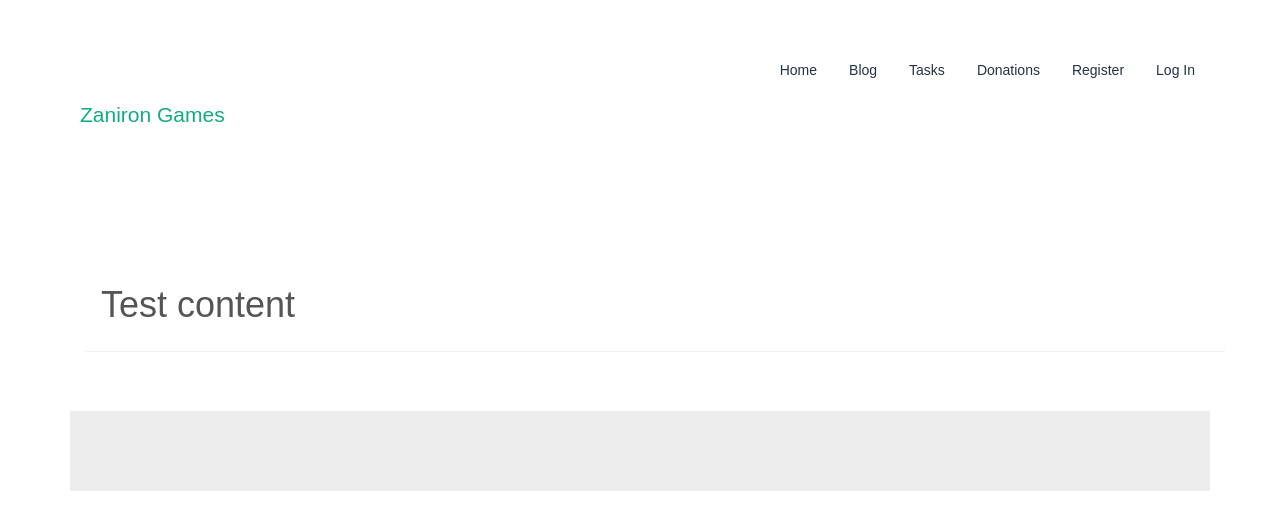
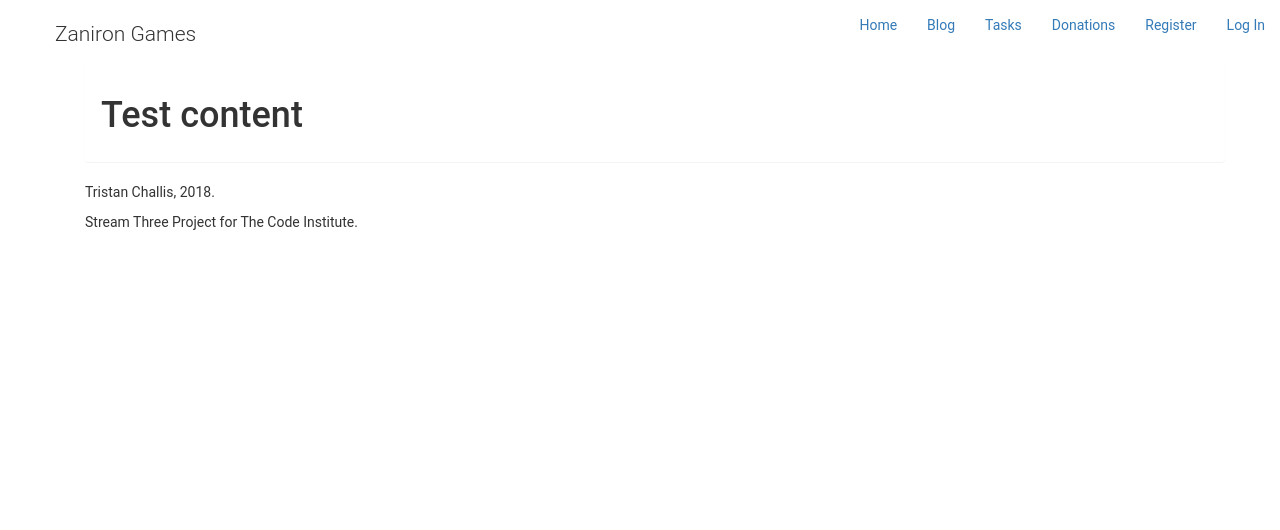
Before and after one commit to Code-Institute-Submissions/StreamThreeGameDev, a Django app: page / in a window 1280 px wide. Shown: the top 530 px of the page. Run offline with Django 3.2, Linux system fonts and the light colour scheme; parts of the project's set-up code (start-up, migrations or seed data) failed here and were passed over; some libraries are stand-ins or nearby versions.

Commit message:
main functionality implemented

```diff
--- a/StreamThreeGameDevSite/urls.py
+++ b/StreamThreeGameDevSite/urls.py
@@ -25,10 +25,11 @@ from products import views as product_views
 
 urlpatterns = [
     url(r'^admin/', admin.site.urls),
-    url(r'^$', views.get_index, name='index.html'),
+    url(r'^$', views.get_index, name='index'),
     url(r'', include('blog.urls')),
     url(r'^media/(?P<path>.*)$', serve, {'document_root': MEDIA_ROOT}),
     url(r'', include('accounts.urls')),
+    url(r'', include('tasks.urls')),
 
     # payment urls
     url(r'^hardtoguessurl/', include(donation_urls)),
--- /dev/null
+++ b/static/css/base.css
@@ -0,0 +1,13 @@
+/*Main Styles*/
+body {
+    font-family: "Roboto", "Lucida Grande", Verdana, Arial, sans-serif;
+}
+
+#page-container {
+    padding-top: 60px;
+}
+
+
+/*Navigation*/
+/*Footer*/
+/*Screen Size*/
--- a/static/css/blog.css
+++ /dev/null
@@ -1,112 +0,0 @@
-.navbar-form input, .form-inline input {
-    width: auto;
-}
-
-body {
-    font-family: Arial;
-    padding-top: 50px;
-}
-
-footer {
-    margin-top: 40px;
-    padding-top: 40px;
-    padding-bottom: 40px;
-    background-color: #ededed;
-}
-
-h1, h1 a {
-    color: #555555;
-    text-decoration: none;
-}
-
-#masthead {
-    padding-left: 10px;
-    min-height: 199px;
-}
-
-#masthead h1 {
-    font-size: 55px;
-    line-height: 1;
-    margin-top: 50px;
-}
-
-#masthead .well {
-    margin-top: 31px;
-    min-height: 127px;
-}
-
-.navbar.affix {
-    position: fixed;
-    top: 0;
-    width: 100%;
-}
-
-#logo {
-    color: #12AB82;
-}
-
-.story-img {
-    margin-top: 25%;
-    display: block;
-}
-
-a, a:hover {
-    color: #223344;
-    text-decoration: none;
-}
-
-.icon-bar {
-    background-color: #ffffff;
-}
-
-.dropdown-menu {
-    min-width: 250px;
-}
-
-.panel {
-    border-color: transparent;
-    border-radius: 0;
-}
-
-.thumbnail {
-    margin-bottom: 8px;
-}
-
-.img-container {
-    overflow: hidden;
-    height: 170px;
-}
-
-.img-container img {
-    min-width: 280px;
-    min-height: 180px;
-    max-width: 380px;
-    max-height: 280px;
-}
-
-.txt-container {
-    overflow: hidden;
-    height: 100px;
-}
-
-.panel .lead {
-    overflow: hidden;
-    height: 90px;
-}
-
-.label-float {
-    margin: 0 auto;
-    position: absolute;
-    top: 0;
-    z-index: 1;
-    width: 100%;
-    opacity: .9;
-    padding: 6px;
-    color: #fff;
-}
-
-@media screen and (min-width: 768px) {
-    #masthead h1 {
-        font-size: 80px;
-    }
-}
--- /dev/null
+++ b/tasks/urls.py
@@ -0,0 +1,8 @@
+from django.conf.urls import url
+import views
+
+urlpatterns = [
+    url(r'^tasks/', views.task_list, name='task_list'),
+    url(r'^new_task/', views.new_task, name='new_task'),
+    url(r'^(?P<id>\d+)/edit_task$', views.edit_task, name='edit_task'),
+]
--- a/templates/base.html
+++ b/templates/base.html
@@ -3,17 +3,27 @@
 <html lang="en">
 <head>
     <meta charset="UTF-8">
+    <meta name="viewport" content="width=device-width initial-scale=1">
     <title>Zaniron Games</title>
-    <link rel="stylesheet" href="https://cdnjs.cloudflare.com/ajax/libs/bootswatch/3.3.6/cerulean/bootstrap.min.css">
-    <link rel="stylesheet" href="{% static "css/blog.css" %}">
+    <link rel="stylesheet" href="https://maxcdn.bootstrapcdn.com/bootstrap/3.3.7/css/bootstrap.min.css">
+    <link rel="stylesheet" href="{% static "css/base.css" %}">
+    <link rel="stylesheet" href="{% static "css/tasks.css" %}">
 </head>
 <body>
-    <div class="container">
-        <div id="masthead">
-            <ul class="nav nav-pills pull-right">
+    <div class="container" id="page-container">
+        <nav class="navbar navbar-fixed-top">
+            <div class="navbar-header">
+                <button type="button" class="navbar-toggle collapsed" data-toggle="collapse" data-target=".navbar-collapse">
+                    <span class="sr-only">Toggle Navigation</span>
+                    <span class="icon-bar"></span>
+                    <span class="icon-bar"></span>
+                    <span class="icon-bar"></span>
+                </button>
+            </div>
+            <ul class="nav navbar-nav pull-right collapse navbar-collapse">
                 <li><a href="/">Home</a></li>
                 <li><a href="{% url 'post_list' %}">Blog</a></li>
-                <li><a href="#">Tasks</a></li>
+                <li><a href="{% url 'task_list' %}">Tasks</a></li>
                 <li><a href="/products/">Donations</a></li>
                 {% if user.is_authenticated %}
                 <li><a href="{% url 'logout' %}">Log Out</a></li>
@@ -30,16 +40,16 @@
                     </h1>
                 </div>
             </div>
-        </div>
+        </nav>
         <div class="container">
             <div class="row">
                 <div class="col-md-12">
                     <div class="panel">
                         <div class="panel-body">
-                            <!--blog entries-->
+                            <!--View Content-->
                             {% block content %}
                             {% endblock %}
-                            <!--blog entries-->
+                            <!--View Content-->
                         </div>
                     </div>
                 </div>
@@ -47,12 +57,13 @@
         </div>
         <footer>
             <div class="container">
-
+                <p>Tristan Challis, 2018.</p>
+                <p>Stream Three Project for The Code Institute.</p>
             </div>
         </footer>
     </div>
 <!-- script references -->
 <script src="https://cdnjs.cloudflare.com/ajax/libs/jquery/3.2.1/jquery.min.js"></script>
-<script src="https://cdnjs.cloudflare.com/ajax/libs/twitter-bootstrap/3.3.7/js/bootstrap.min.js"></script>
+<script src="https://maxcdn.bootstrapcdn.com/bootstrap/3.3.7/js/bootstrap.min.js"></script>
 </body>
 </html>
```
Also changed, not shown: static/css/tasks.css (added, +47 -0 lines), tasks/forms.py (added, +9 -0 lines), tasks/templates/taskform.html (added, +9 -0 lines), tasks/templates/taskmanager.html (added, +38 -0 lines), tasks/views.py (+31 -1 lines), db.sqlite3, media/images/WithBunny.png (added), 7 other files.
